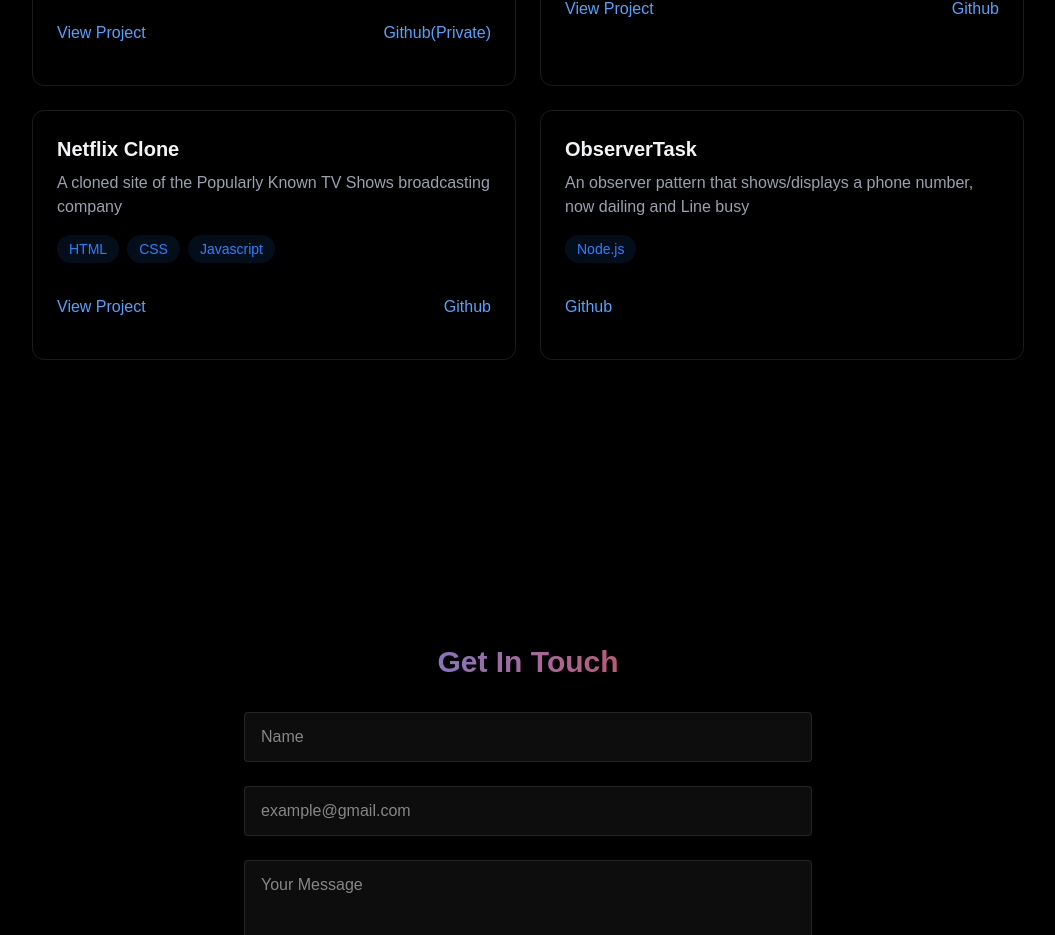
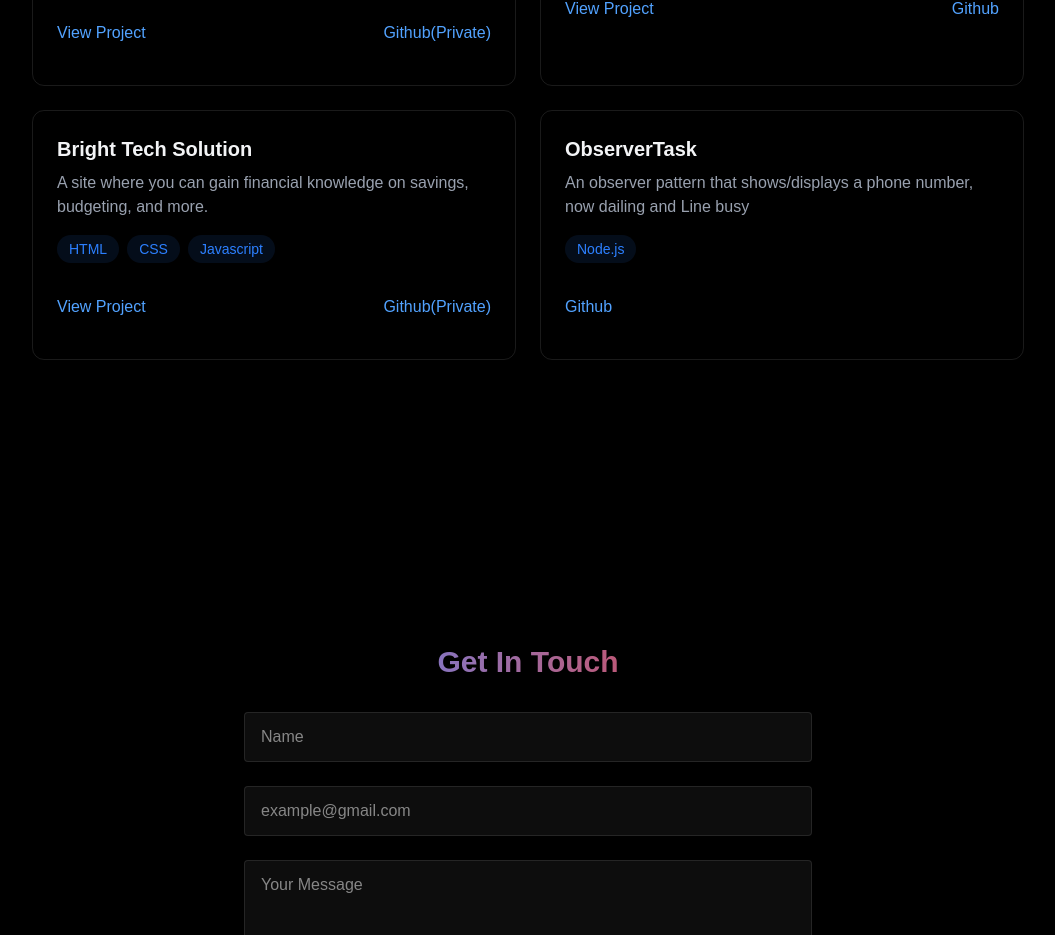
Before and after one commit to teejayrulez/work-portfolio, a React (Vite) app: page / in a window 1280 px wide. Shown: the part 2040-2975 px from the top of the page, without its empty margins (112-1167 px from the left). Built offline with nearby package versions, Linux system fonts and the light colour scheme.

Commit message:
Update Projects.jsx

```diff
--- a/src/components/sections/Projects.jsx
+++ b/src/components/sections/Projects.jsx
@@ -73,9 +73,9 @@ export const Projects = () => {
           </div>
 
          <div className="p-6 rounded-xl border border-white/10 hover:-translate-y-1 hover:shadow-[0_2px_8px_rgba(59,130,246,0.2)] transition-all">
-            <h3 className="text-xl font-bold mb-2">Netflix Clone</h3>
+            <h3 className="text-xl font-bold mb-2">Bright Tech Solution</h3>
             <p className="text-gray-400 mb-4">
-              A cloned site of the Popularly Known TV Shows broadcasting company
+              A site where you can gain financial knowledge on savings, budgeting, and more.
             </p>
             <div className="flex flex-wrap gap-2 mb-4">
               <span className="bg-blue-500/10 text-blue-500 py-1 px-3 rounded-full text-sm hover:bg-blue-500/20 hover:shadow-[0_2px_8px_rgba(59,130,246,0.1)] transition-all">
@@ -91,16 +91,16 @@ export const Projects = () => {
 
             <div className="flex justify-between items-center">
               <a
-                href="https://learnable-netclone.vercel.app/"
+                href="https://brightechsolution.vercel.app/"
                 className="text-blue-400 hover:text-blue-300 transition-colors my-4"
               >
                 View Project
               </a>
               <a
-                href="https://github.com/teejayrulez/Learnable-Netflix-Clone"
+                href="https://github.com/teejayrulez/BTS-site"
                 className="text-blue-400 hover:text-blue-300 transition-colors my-4"
               >
-                Github
+                Github(Private)
               </a>
             </div>
           </div>
```
